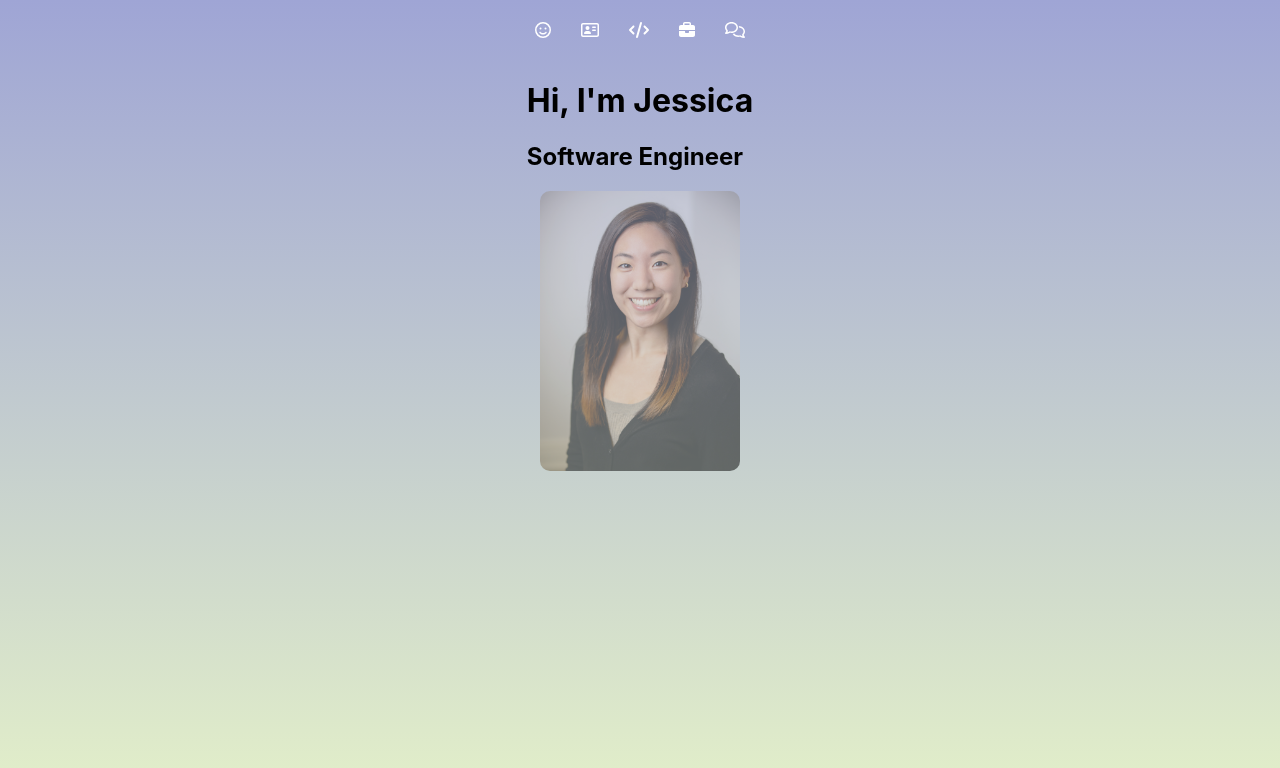
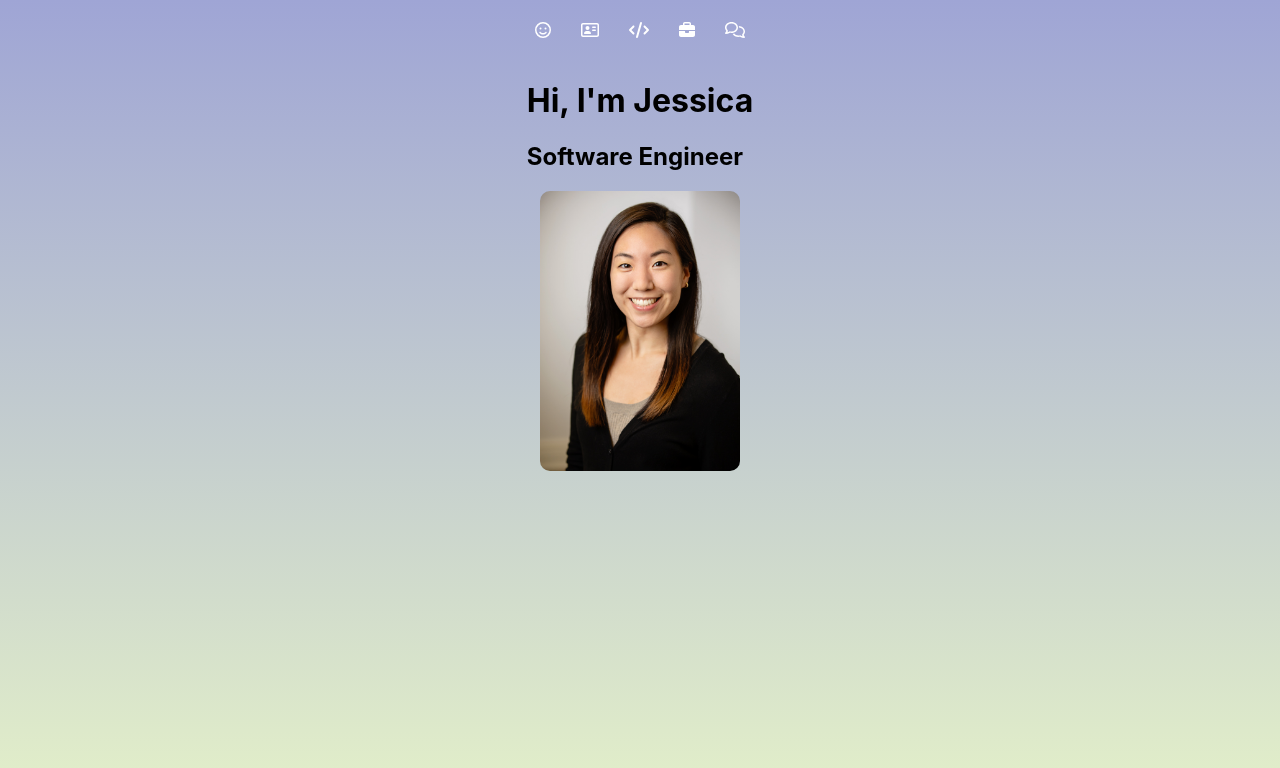
Before and after one commit to jessykim/jessica-kim-portfolio, a React (Create React App) app: page / in a window 1280 px wide. Shown: the top 768 px of the page. Built offline with nearby package versions, Linux system fonts and the light colour scheme.

Commit message:
fix image opacity on all pages

```diff
--- a/src/styles/ProjectPreview.module.css
+++ b/src/styles/ProjectPreview.module.css
@@ -24,7 +24,7 @@ h3 {
   height: 20%;
 }
 
-img {
+.img {
   width: 100%;
   /* scale: .5; */
   /* height: 40px; */
```
